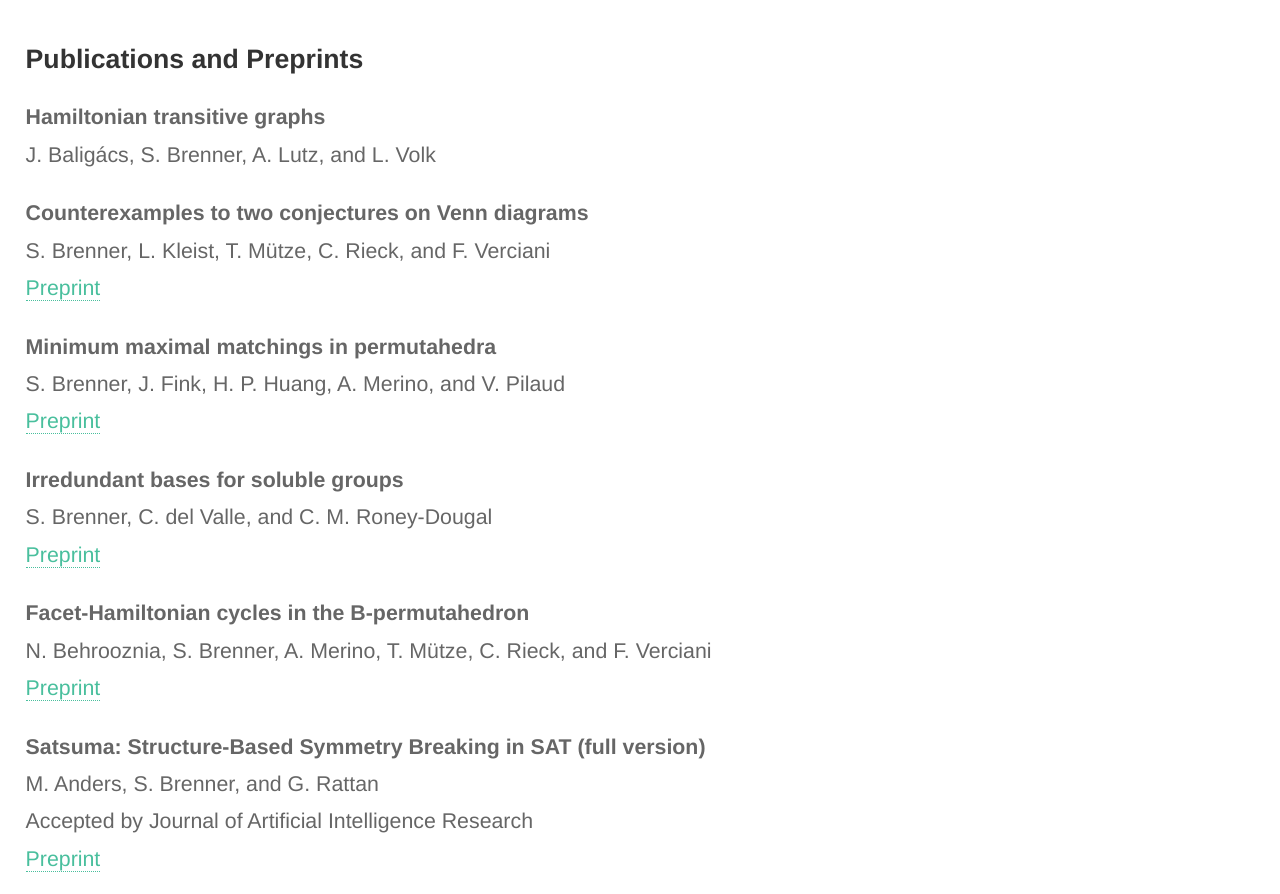
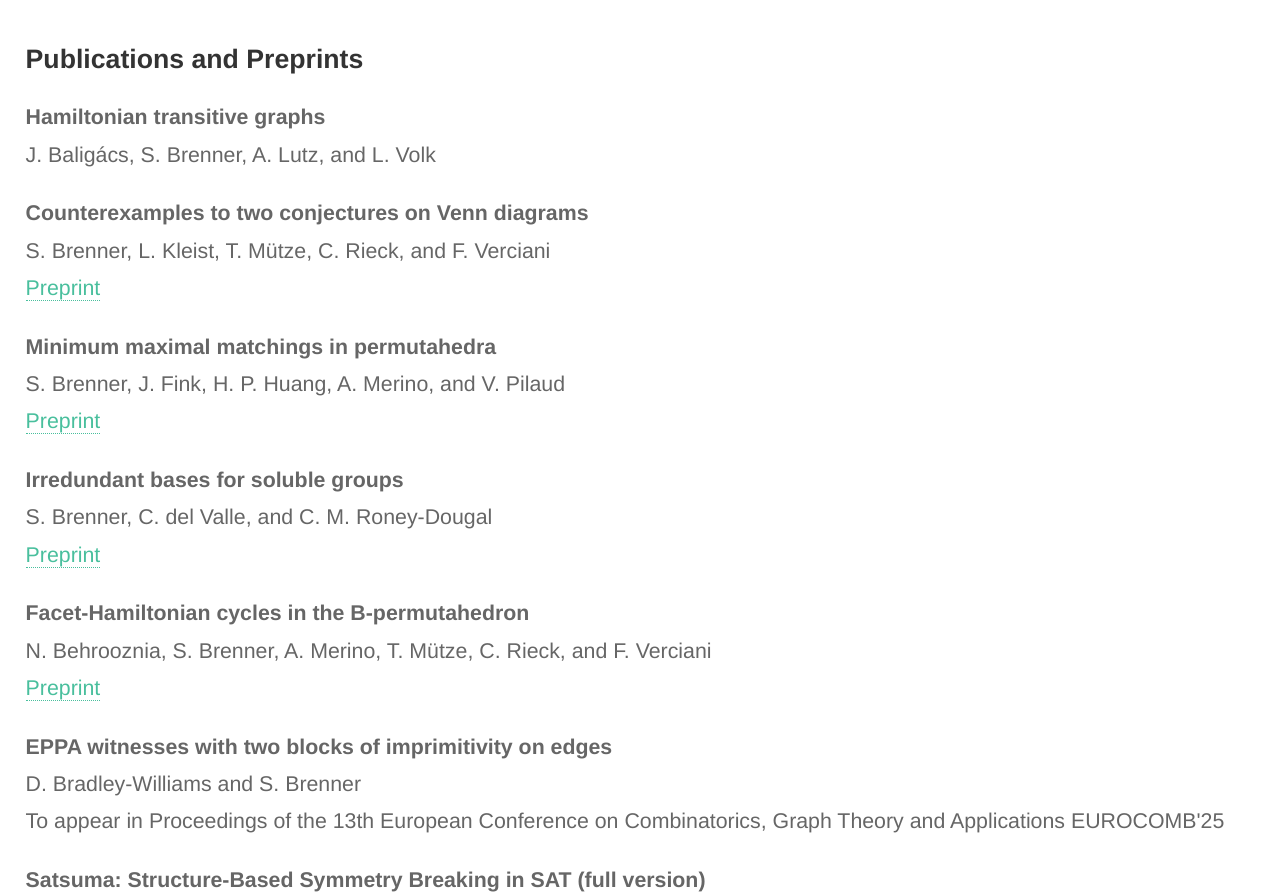
Before and after one commit to SofiaBrenner/sofiabrenner.github.io, a plain HTML site: page pages/publications.html in a window 1280 px wide. Shown: the part 68-962 px from the top of the page. Drawn offline with Linux system fonts and the light colour scheme.

Commit message:
Update publications.html

```diff
--- a/pages/publications.html
+++ b/pages/publications.html
@@ -48,6 +48,13 @@
           N. Behrooznia, S. Brenner, A. Merino, T. Mütze, C. Rieck, and F. Verciani<br>
           <a href="https://arxiv.org/abs/2412.02584">Preprint</a>
         </p>
+
+         <p>
+          <strong>EPPA witnesses with two blocks of imprimitivity on edges </strong><br>
+          D. Bradley-Williams and S. Brenner <br>
+          To appear in Proceedings of the 13th European Conference on Combinatorics, Graph Theory and Applications EUROCOMB'25<br>
+        </p>
+
 
           <strong>Satsuma: Structure-Based Symmetry Breaking in SAT (full version)</strong><br>
           M. Anders, S. Brenner, and G. Rattan<br>
```
